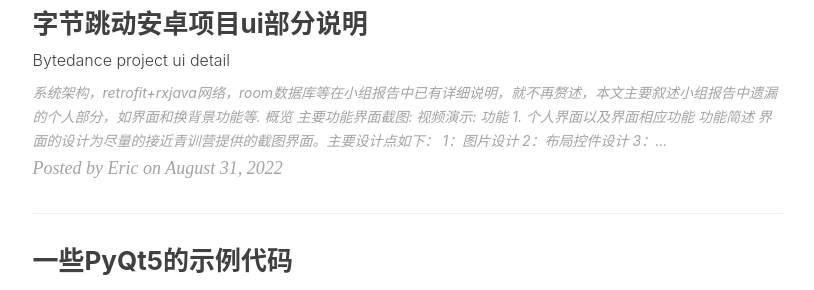
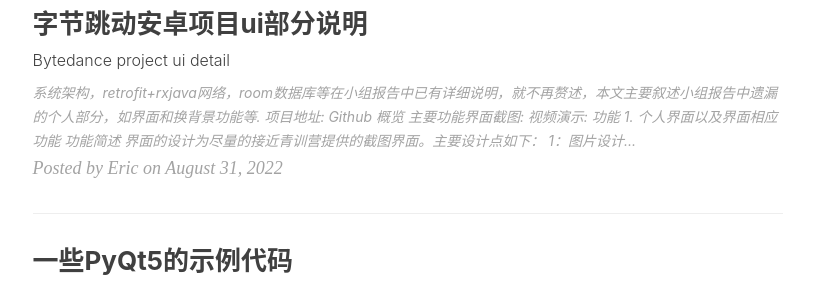
Before and after one commit to Zeknes/zeknes.github.io, a Jekyll site: the page built from index.html, in a window 1280 px wide and 900 px high, scrolled down 1473 px. Shown: the part 176-466 px from the top of the window, without its empty margins (135-949 px from the left). Built offline with Jekyll 4.4.1, drawn with Linux system fonts in a browser that asks for light colours; nearby versions of some CDN libraries; the list of posts is cut into pages by our own code; comment, search, counter and statistics services are not loaded.

Commit message:
modified android bd app, added img and link

```diff
--- a/_posts/2022-08-31-bytedance-project-ui-detail.md
+++ b/_posts/2022-08-31-bytedance-project-ui-detail.md
@@ -19,6 +19,8 @@
 `系统架构`，`retrofit`+`rxjava`网络，`room数据库`等在小组报告中已有详细说明，就不再赘述，本文主要叙述小组报告中遗漏的个人部分，如界面和换背景功能等.
 
 
+
+项目地址: [Github](https://github.com/eric0202/DouYin)
 
 
 
```
